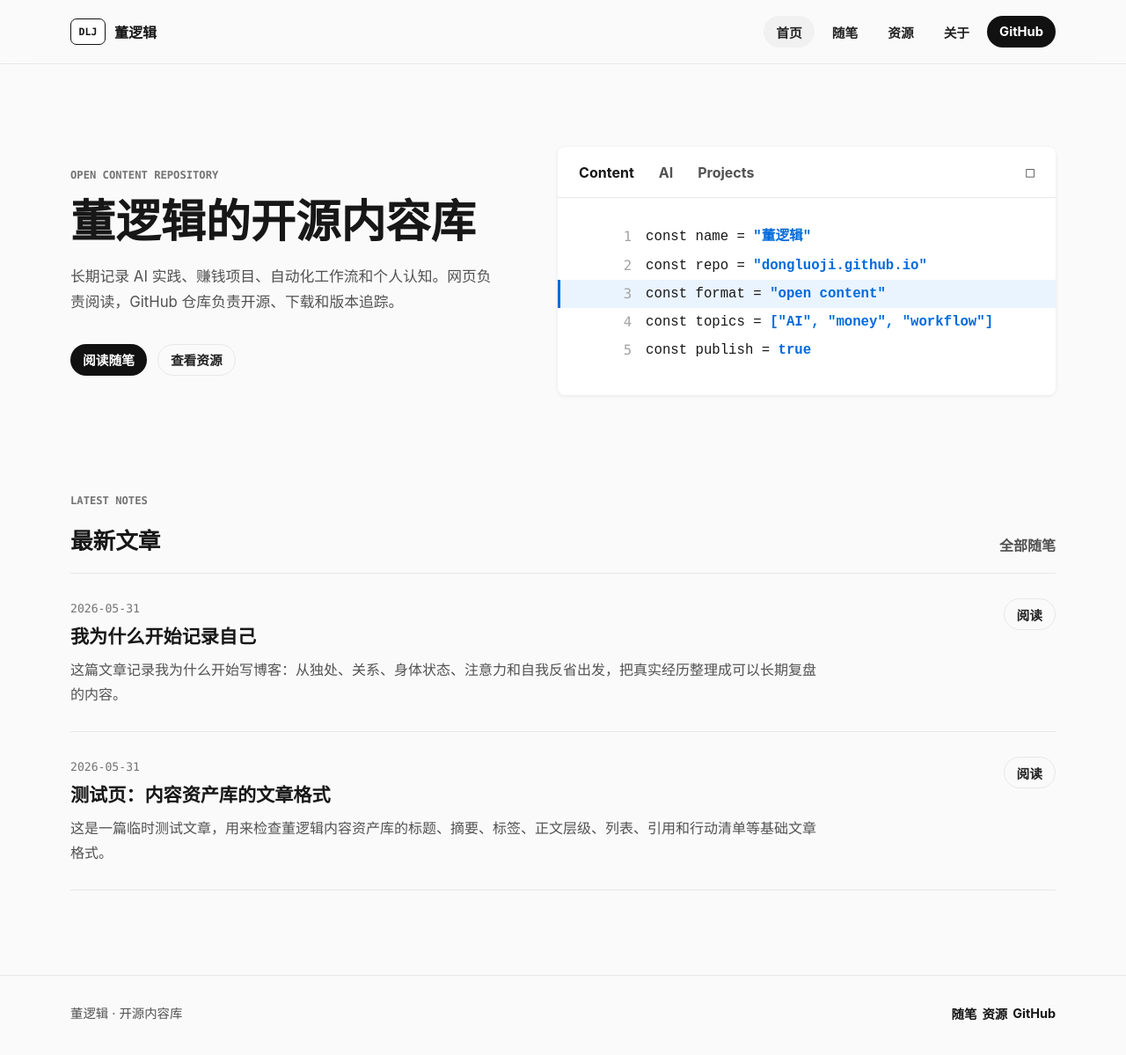
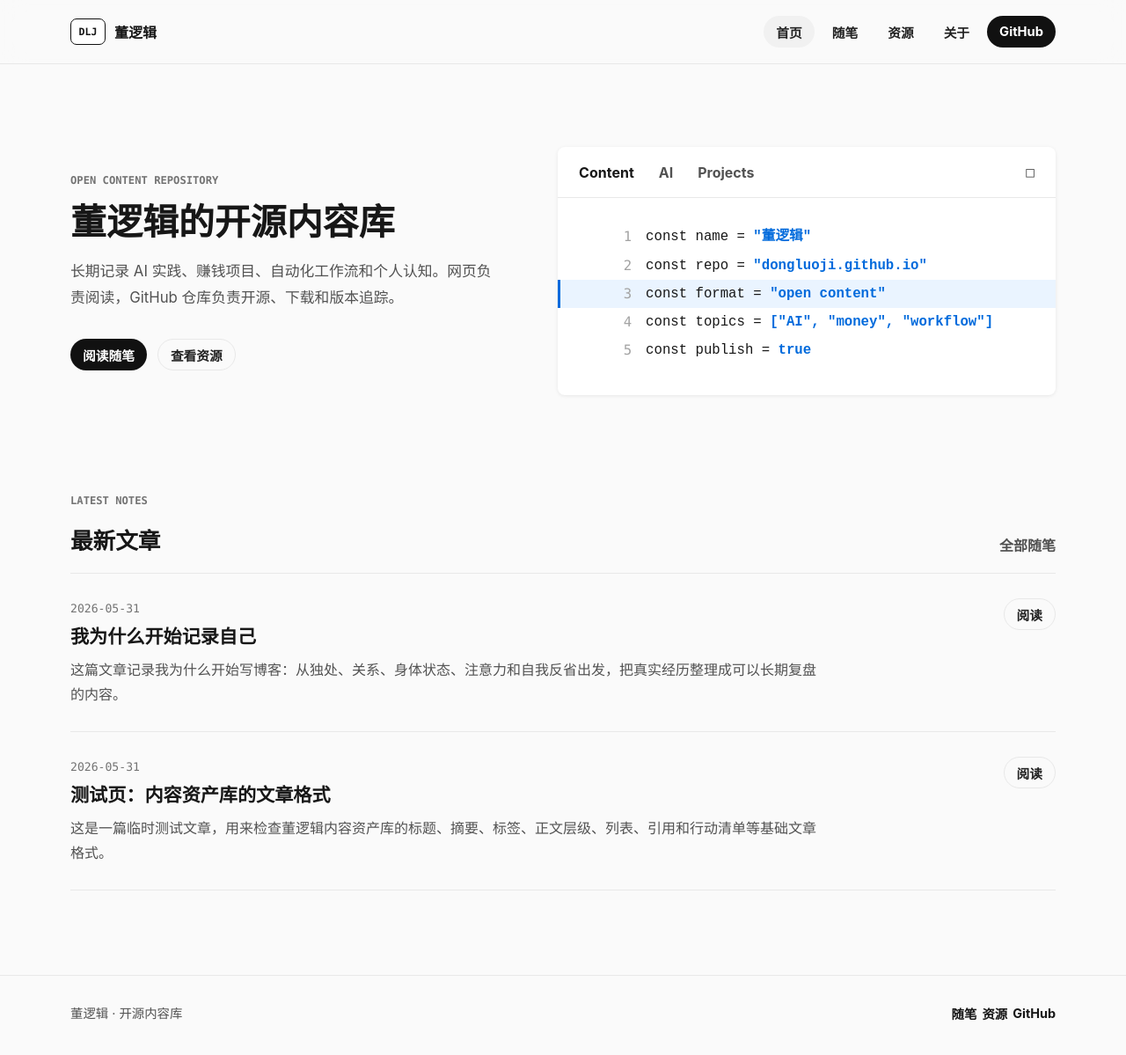
Before and after one commit to DONGLUOJI/dongluoji.github.io, a Jekyll site: the page built from index.html, in a window 1280 px wide and 1206 px high. Shown: the top 1199 px of the window at 88% size. Built offline with Jekyll 4.4.1, drawn with Linux system fonts in a browser that asks for light colours.

Commit message:
Keep home title on one line

```diff
--- a/assets/css/style.scss
+++ b/assets/css/style.scss
@@ -161,7 +161,6 @@
   text-transform: uppercase;
 }
 
-.home-copy h1,
 .page-header h1,
 .resource-intro h1,
 .post-header h1 {
@@ -170,6 +169,15 @@
   font-size: clamp(2rem, 4vw, 3.5rem);
   font-weight: 760;
   line-height: 1.08;
+}
+
+.home-copy h1 {
+  margin: 0;
+  color: var(--text);
+  font-size: clamp(2rem, 3.2vw, 2.72rem);
+  font-weight: 760;
+  line-height: 1.08;
+  white-space: nowrap;
 }
 
 .home-copy p:not(.eyebrow),
@@ -439,11 +447,15 @@
     padding-top: 30px;
   }
 
-  .home-copy h1,
   .page-header h1,
   .resource-intro h1,
   .post-header h1 {
     font-size: 1.85rem;
+  }
+
+  .home-copy h1 {
+    font-size: 1.72rem;
+    white-space: normal;
   }
 
   .code-tabs {
```
